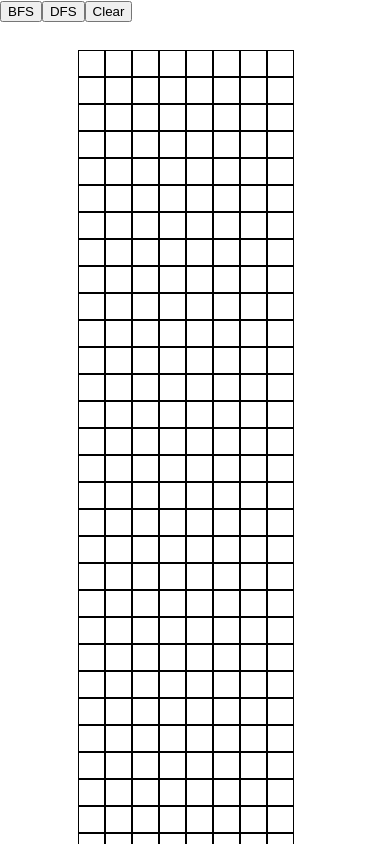
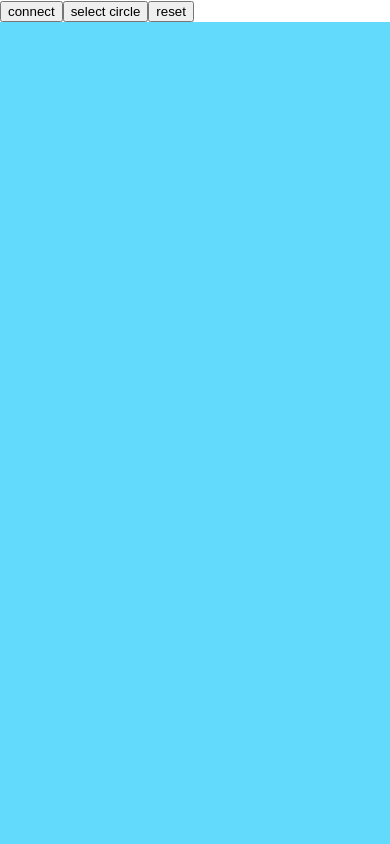
Before and after one commit to Bitz3d/graph.front, a React (Create React App) app: page / in a window 390 px wide. Shown: the top 844 px of the page. Built offline with nearby package versions, Linux system fonts and the light colour scheme.

Commit message:
add nodes mechanism

```diff
--- a/package.json
+++ b/package.json
@@ -10,6 +10,7 @@
     "@types/node": "^16.9.2",
     "@types/react": "^17.0.21",
     "@types/react-dom": "^17.0.9",
+    "lodash": "^4.17.21",
     "react": "^17.0.2",
     "react-dom": "^17.0.2",
     "react-scripts": "4.0.3",
--- a/src/App.js
+++ b/src/App.js
@@ -8,8 +8,8 @@ class App extends Component {
     render() {
         return (
             <div>
-                <Board/>
-                {/*<Playground/>*/}
+                {/*<Board/>*/}
+                <Playground/>
             </div>
         );
     }
--- a/src/components/playground/Playground.js
+++ b/src/components/playground/Playground.js
@@ -1,25 +1,30 @@
-import {useEffect, useRef} from "react";
+import {useEffect, useRef, useState} from "react";
 import './playgreaund.css'
 import {Circle} from "../../domain/circle/circle";
 import {Line} from "../../domain/line/line";
 import {Coordinate} from "../../domain/point/coordinate";
 import {Acceleration} from "../../domain/acceleration/acceleration";
+import {MousePosition} from "../../domain/mouse-position/mouse-position";
 
 let recX = 100;
 let recY = 75;
 let acceleration = 10;
-let radius = 50;
+let radius = 30;
 let animationFrame;
+let graph = [];
+const Playground = () => {
 
-
-const Playground = () => {
-    const canvasRef = useRef(null);
     const movingCircle = new Circle(
         new Coordinate(recX, recY, 0),
         new Acceleration(15, acceleration, 0),
         radius,
         "red"
     )
+
+    const canvasRef = useRef(null);
+    const [connect, setConnect] = useState(false);
+    const [focusedCircle, setFocusedCircle] = useState(null);
+    const [selectCircle, setSelectCircle] = useState(false);
 
     const staticCircle = new Circle(
         new Coordinate(400, 75, 0),
@@ -36,9 +41,13 @@ const Playground = () => {
             const canvas = canvasRef.current;
             const ctx = canvas.getContext('2d');
             ctx.clearRect(0, 0, canvas.width, canvas.height)
-            movingCircle.update(ctx);
-            staticCircle.update(ctx);
-            line.update(movingCircle.position, staticCircle.position, ctx);
+
+            graph.forEach(node => {
+                node.draw(ctx);
+                node.connectNeighbor(ctx);
+            });
+
+
             animationFrame = requestAnimationFrame(render);
         }
         render();
@@ -55,8 +64,68 @@ const Playground = () => {
         }
     }, [])
 
+    function addNewCircle(coordinates) {
+        let found = graph.find(node => node._circleClicked(new MousePosition(coordinates)));
+        if (!found) {
+            graph.push(
+                new Circle(
+                    coordinates,
+                    new Acceleration(12, 1, 12),
+                    radius,
+                    'red'));
+        }
+    }
+
+    const handleOnClick = (e) => {
+        const rect = canvasRef.current.getBoundingClientRect();
+        const coordinates = new Coordinate(e.clientX - rect.left, e.clientY - rect.top, 0);
+        const mousePosition = new MousePosition(coordinates)
+
+        let found = graph.find(node => node._circleClicked(mousePosition));
+
+        if (found && selectCircle) {
+            console.log('select circle')
+            console.log(found);
+            setFocusedCircle(found);
+        }
+
+        if (found && connect && focusedCircle) {
+            console.log(focusedCircle);
+            console.log('connect')
+            console.log(found);
+            focusedCircle.addNeighbor(found)
+
+        } else {
+            addNewCircle(coordinates);
+        }
+
+    }
+
+    const handleConnect = () => {
+        setConnect(!connect);
+        console.log(connect);
+    }
+
+    const handleCircleSelection = () => {
+        setSelectCircle(!selectCircle);
+        console.log(selectCircle);
+    }
+
+    function handleReset() {
+        setSelectCircle(false);
+        setConnect(false);
+    }
+
     return (
-        <canvas className="canvas" ref={canvasRef} width={window.innerWidth} height={window.innerHeight}/>
+        <div>
+            <div className="menu">
+                <button onClick={handleConnect}>connect</button>
+                <button onClick={handleCircleSelection}>select circle</button>
+                <button onClick={handleReset}>reset</button>
+            </div>
+            <canvas className="canvas" onClick={handleOnClick} ref={canvasRef} width={window.innerWidth}
+                    height={window.innerHeight}/>
+        </div>
     )
 }
 
--- a/src/domain/circle/circle.tsx
+++ b/src/domain/circle/circle.tsx
@@ -1,5 +1,7 @@
 import {Coordinate} from "../point/coordinate";
 import {Acceleration} from "../acceleration/acceleration";
+import {MousePosition} from "../mouse-position/mouse-position";
+import {Line} from "../line/line";
 
 export class Circle {
 
@@ -7,21 +9,55 @@ export class Circle {
     acceleration: Acceleration;
     radius: number;
     color: string;
+    neighbors: Circle[]
 
     constructor(position: Coordinate,
                 acceleration: Acceleration,
                 radius: number,
                 color: string) {
-        this.position = position
+        this.position = position;
         this.acceleration = acceleration;
-        this.radius = radius
-        this.color = color
+        this.radius = radius;
+        this.color = color;
+        this.neighbors = [];
     }
 
+    addNeighbor = (neighbor: Circle) => {
+        this.neighbors.push(neighbor);
+    }
+
+
+    getCircle = (mousePosition: MousePosition) => {
+        if (this._circleClicked(mousePosition)) {
+            return this;
+        }
+    }
+
+    connectNeighbor = (ctx: any) => {
+        this.neighbors.forEach(n => {
+            const line = new Line(
+                new Coordinate(n.position.x, n.position.y, n.position.y),
+                new Coordinate(this.position.x, this.position.y, this.position.z));
+            line.draw(ctx);
+        })
+    }
+
+    _circleClicked = (mousePosition: MousePosition) => {
+        const distance =
+            Math.sqrt(
+                ((mousePosition.position.x - this.position.x) * (mousePosition.position.x - this.position.x))
+                +
+                ((mousePosition.position.y - this.position.y) * (mousePosition.position.y - this.position.y))
+            );
+        return distance < this.radius;
+
+    }
 
     draw = (ctx: any) => {
         ctx.beginPath();
         ctx.arc(this.position.x, this.position.y, this.radius, 0, 22 * Math.PI);
+        ctx.fillStyle = this.color;
+        ctx.fill();
         ctx.stroke()
     }
 
--- /dev/null
+++ b/src/domain/mouse-position/mouse-position.tsx
@@ -0,0 +1,13 @@
+import {Coordinate} from "../point/coordinate";
+
+export class MousePosition {
+    private readonly _position: Coordinate
+
+    constructor(position: Coordinate) {
+        this._position = position;
+    }
+
+    get position(): Coordinate {
+        return this._position;
+    }
+}
```
